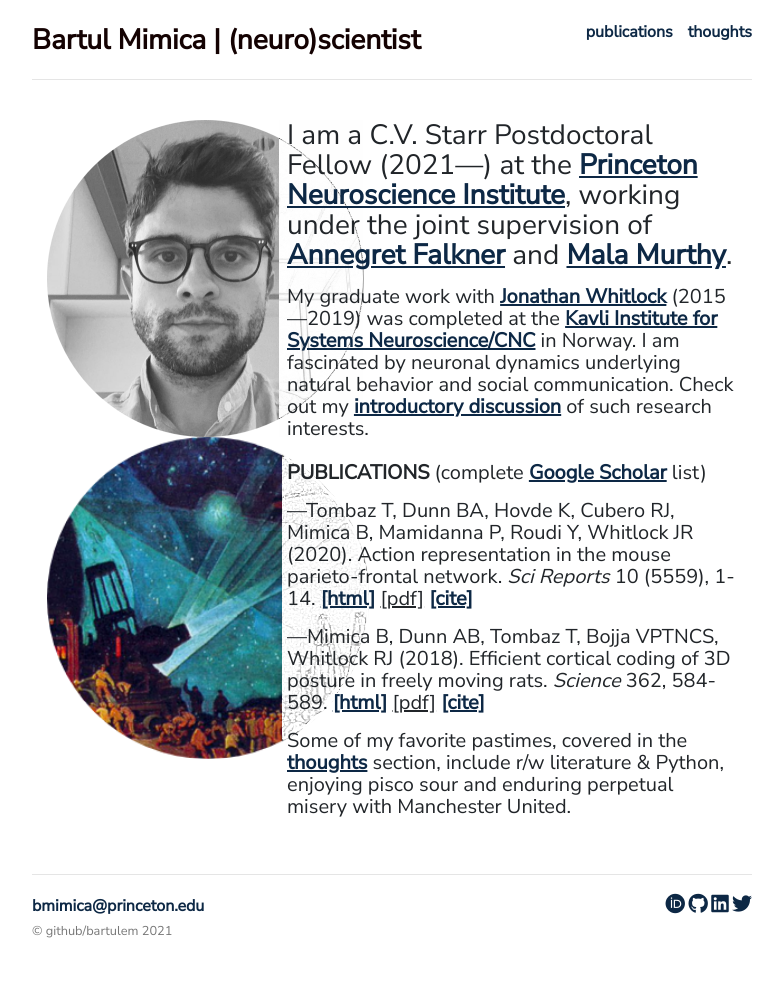
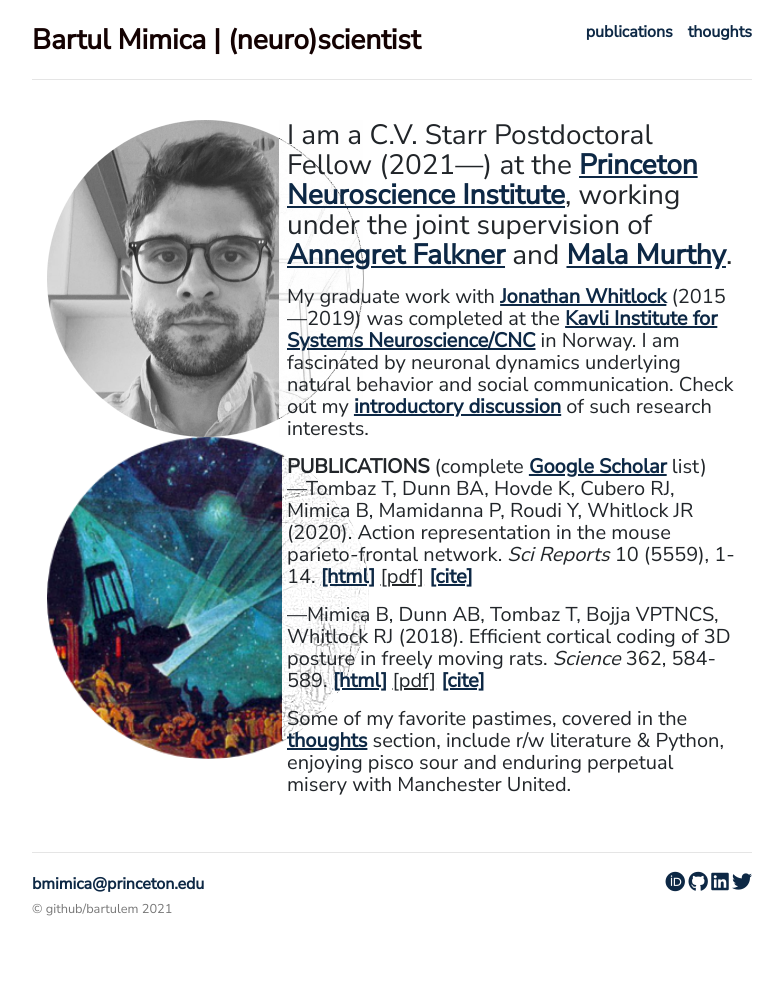
Before and after one commit to bartulem/bartulem.github.io, a Jekyll site: the page built from index.html, in a window 1280 px wide. Shown: the whole page, without its empty margins (248-1031 px from the left). Built offline with Jekyll 4.4.1, drawn with Linux system fonts in a browser that asks for light colours; nearby versions of some CDN libraries; comment, search, counter and statistics services are not loaded; a style sheet for code colours, icons or effects is not loaded; after the commit the page ends 976 px from its top, so only the background shows below that.

Commit message:
2022 format v45

```diff
--- a/index.html
+++ b/index.html
@@ -14,9 +14,9 @@ tag: (neuro)scientist
 	<div itemscope itemtype="http://data-vocabulary.org/Person" class="col-sm-8">
 	<p class="lead">I am a C.V. Starr Postdoctoral Fellow (2021—) at the <a style= "text-decoration: underline" target="_blank" href="https://pni.princeton.edu/">Princeton Neuroscience Institute</a>, working under the joint supervision of <a style= "text-decoration: underline" target="_blank" href="https://www.falknerlab.com/">Annegret Falkner</a> and <a style= "text-decoration: underline" target="_blank" href="https://murthylab.princeton.edu/">Mala Murthy</a>.</p>
 
-	<p>My graduate work with <a style= "text-decoration: underline" target="_blank" href="https://www.whitlocklab.org/">Jonathan Whitlock</a> (2015—2019) was completed at the <a style= "text-decoration: underline" target="_blank" href="https://www.ntnu.edu/kavli">Kavli Institute for Systems Neuroscience/CNC</a> in Norway. I am fascinated by neuronal dynamics underlying natural behavior and social communication. Check out my <a style= "text-decoration: underline" href="https://bartulem.github.io/thoughts/2020/03/05/comp-neuroethology/">introductory discussion</a> of such research interests. <br/> <br/> <b>PUBLICATIONS</b> (complete <a href="https://scholar.google.no/citations?user=aUeOyr8AAAAJ&hl=en" target="_blank"><u>Google Scholar</u></a> list)</p>
+	<p>My graduate work with <a style= "text-decoration: underline" target="_blank" href="https://www.whitlocklab.org/">Jonathan Whitlock</a> (2015—2019) was completed at the <a style= "text-decoration: underline" target="_blank" href="https://www.ntnu.edu/kavli">Kavli Institute for Systems Neuroscience/CNC</a> in Norway. I am fascinated by neuronal dynamics underlying natural behavior and social communication. Check out my <a style= "text-decoration: underline" href="https://bartulem.github.io/thoughts/2020/03/05/comp-neuroethology/">introductory discussion</a> of such research interests. </p>
 
-	<p>—Tombaz T, Dunn BA, Hovde K, Cubero RJ, Mimica B, Mamidanna P, Roudi Y, Whitlock JR (2020). Action representation in the mouse parieto-frontal network. <em>Sci Reports</em> 10 (5559), 1-14. <a href="https://www.nature.com/articles/s41598-020-62089-6?error=cookies_not_supported&code=e0a538d4-9569-4b30-b2d1-d78d1c8e03b3" target="_blank"><u>[html]</u></a> <u>[pdf]</u> <a href="/files/tombaz2020.bib" download><u>[cite]</u></a></p>
+	<p><b>PUBLICATIONS</b> (complete <a href="https://scholar.google.no/citations?user=aUeOyr8AAAAJ&hl=en" target="_blank"><u>Google Scholar</u></a> list) <br/> —Tombaz T, Dunn BA, Hovde K, Cubero RJ, Mimica B, Mamidanna P, Roudi Y, Whitlock JR (2020). Action representation in the mouse parieto-frontal network. <em>Sci Reports</em> 10 (5559), 1-14. <a href="https://www.nature.com/articles/s41598-020-62089-6?error=cookies_not_supported&code=e0a538d4-9569-4b30-b2d1-d78d1c8e03b3" target="_blank"><u>[html]</u></a> <u>[pdf]</u> <a href="/files/tombaz2020.bib" download><u>[cite]</u></a></p>
 	<p>—Mimica B, Dunn AB, Tombaz T, Bojja VPTNCS, Whitlock RJ (2018). Efficient cortical coding of 3D posture in freely moving rats. <em>Science</em> 362, 584-589. <a href="https://science.sciencemag.org/content/362/6414/584" target="_blank"><u>[html]</u></a> <u>[pdf]</u> <a href="/files/mimica2018.bib" download><u>[cite]</u></a></p>
 
 	<p>Some of my favorite pastimes, covered in the <a style= "text-decoration: underline" href="https://bartulem.github.io/thoughts/">thoughts</a> section, include r/w literature & Python, enjoying pisco sour and enduring perpetual misery with Manchester United.</p>
```
